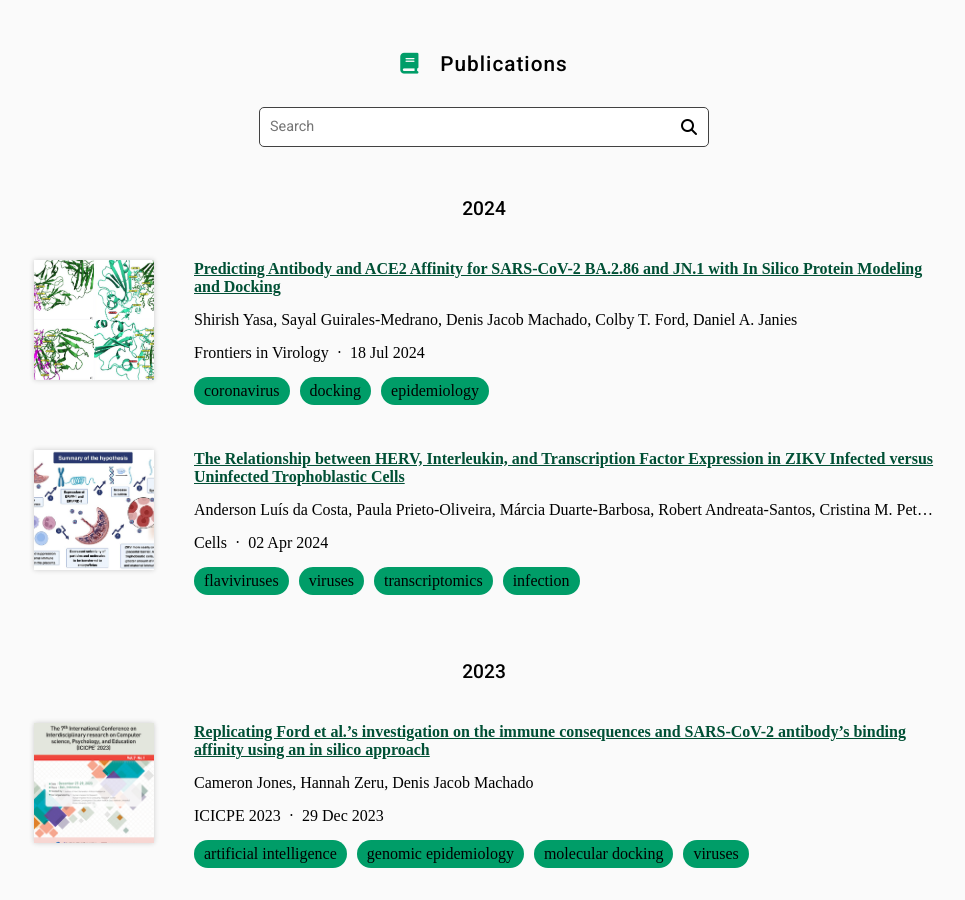
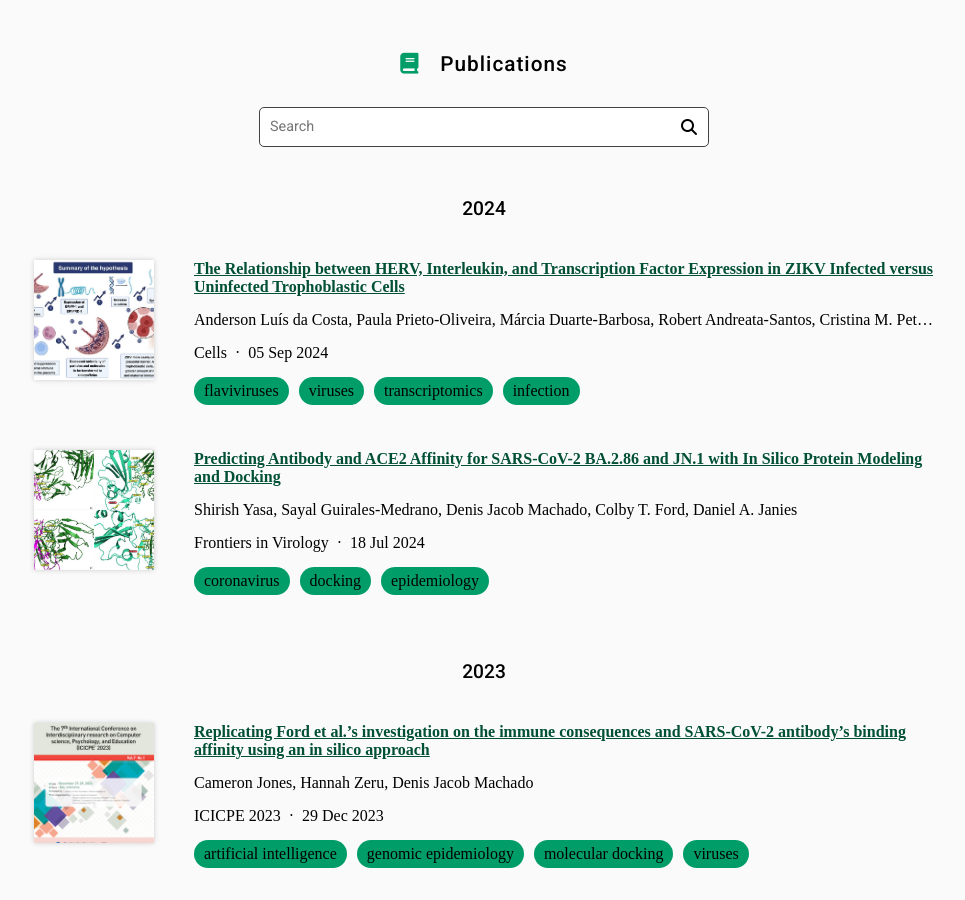
Before and after one commit to machadodj/machadodj.github.io, a Jekyll site: the page built from research/index.md, in a window 1280 px wide and 900 px high, scrolled down 703 px. Shown: the whole window, without its empty margins (156-1121 px from the left). Built offline with Jekyll 4.4.1, drawn with Linux system fonts in a browser that asks for light colours; nearby versions of some CDN libraries; some web fonts are replaced.

Commit message:
Generate citations

```diff
--- a/_data/citations.yaml
+++ b/_data/citations.yaml
@@ -20,7 +20,7 @@
   - Denis Jacob Machado
   - Luiz Mario Ramos Janini
   publisher: Cells
-  date: '2024-04-02'
+  date: '2024-09-05'
   link: https://doi.org/gt96hw
   image: images/20240402_ZIKV.jpg
   tags:
@@ -28,7 +28,7 @@
   - viruses
   - transcriptomics
   - infection
-  _cache: be2f21fc9bdcaa91d63159cd5ef2f64b4317e58880270d915f21aafa492a7999
+  _cache: b79b94f1ce11ebb874f565551a093dadd9643be5a34b232149bcfe411fa56d5e
 - id: doi:10.3389/fviro.2024.1419276
   title: Predicting Antibody and ACE2 Affinity for SARS-CoV-2 BA.2.86 and JN.1 with
     In Silico Protein Modeling and Docking
```
